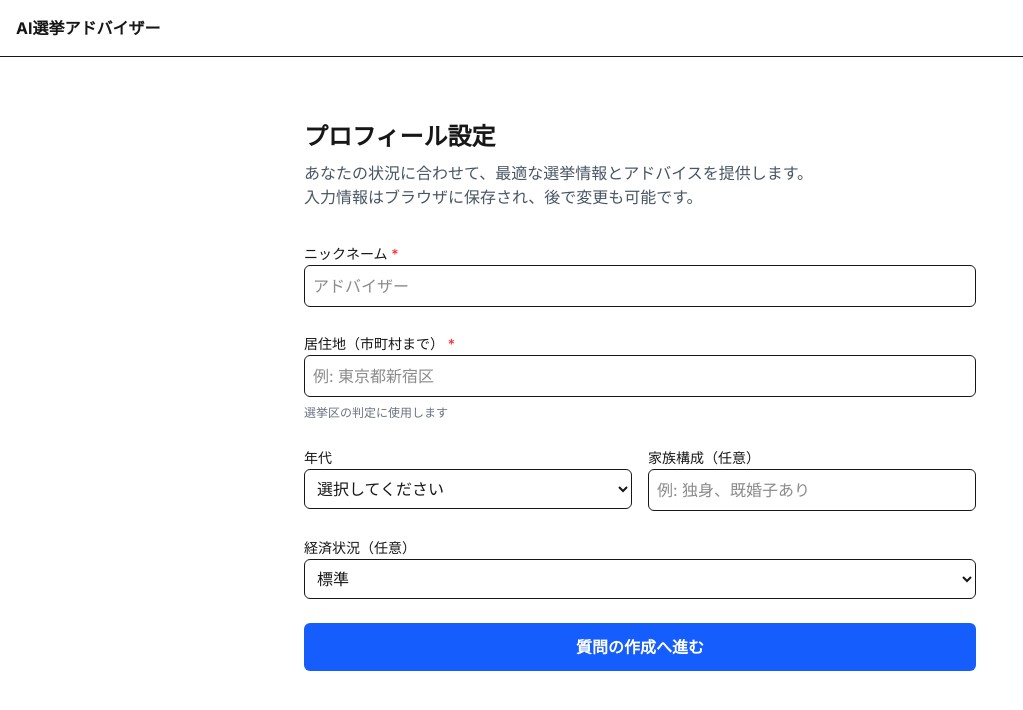
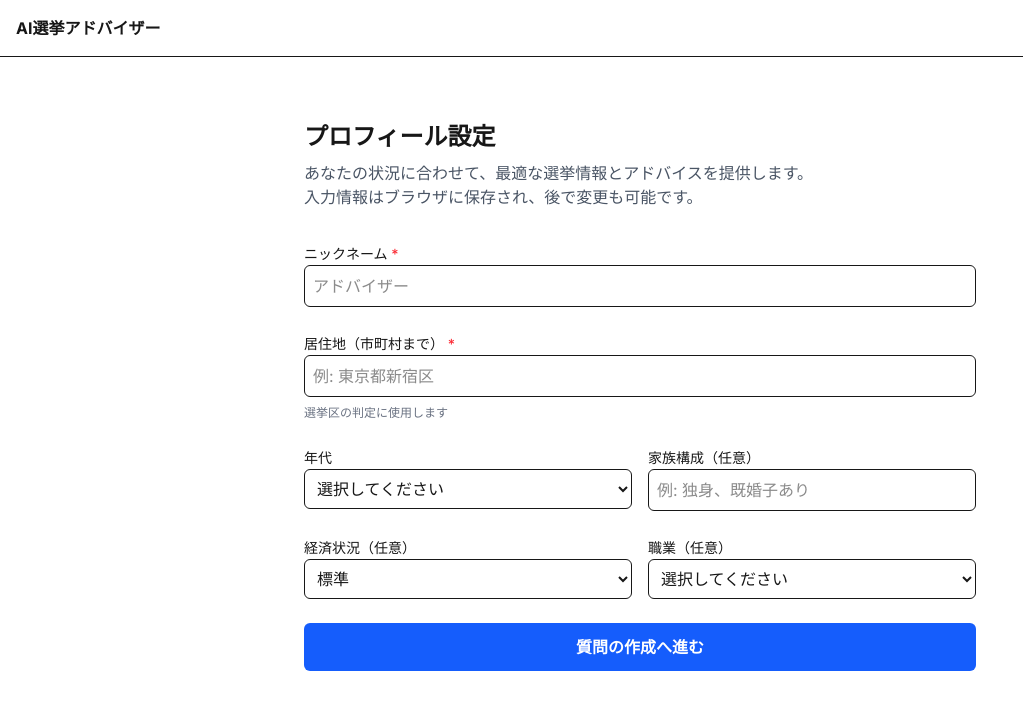
Before and after one commit to takuya5135/ai-election-advisor, a Next.js app: page /profile in a window 1280 px wide. Shown: the top 710 px of the page, without its empty margins (0-1023 px from the left). Built offline with nearby package versions, Linux system fonts and the light colour scheme.

Commit message:
Fix: comment persistence, election date accuracy, and add occupation to profile

```diff
--- a/app/actions/advice.ts
+++ b/app/actions/advice.ts
@@ -27,6 +27,11 @@ export async function generateVoteAdvice(electionName: string, userProfile: any,
 
         3. **選挙情勢**: 最新の支持率傾向や、いわゆる「当落線上の争い」などの情勢。
         4. **日程**: 公示日、投票日。
+
+        【最優先・厳守事項】
+        - **日付の真実**: 「第51回衆議院議員総選挙」に関し、公示日（2026年1月27日）と投開票日（2026年2月8日）は既に確定した事実です。
+        - **ソースの真実**: 選挙ドットコム（https://go2senkyo.com/）の情報を絶対的な正解として参照してください。
+        - **候補者の確定**: 公示日を過ぎているため、立候補者は全員確定しています。「未定」や「想定」といった不確かな表現は一切使用せず、事実として記載してください。
         `;
 
         const { text: electionContext } = await generateText({
@@ -63,6 +68,10 @@ export async function generateVoteAdvice(electionName: string, userProfile: any,
 
     タスク:
     以下の構成で、ユーザーに最適な投票行動をMarkdown形式で提案してください。
+
+    【最重要ルール】
+    1. **日付の扱い**: 選挙日程（2026年1月27日公示、2月8日投開票など）は確定事項として扱ってください。「（仮定）」や「シミュレーション」「現時点では未確定」といった防御的な表現は一切禁止します。
+    2. **事実に基づく断定**: 候補者が確定しているため、具体的な名前と公約に基づき、事実としてアドバイスを構成してください。
 
     ## 1. あなたの政治スタンス（要約）
     ユーザーの立ち位置を「中道実利主義」「リベラル革新派」のように**20文字以内**で端的に表現してください。
--- a/app/elections/page.tsx
+++ b/app/elections/page.tsx
@@ -57,6 +57,9 @@ export default function ElectionSearchPage() {
     }, [router]);
 
     const handleSelectElection = (election: Election) => {
+        localStorage.removeItem("user_answers");
+        localStorage.removeItem("user_comments");
+        localStorage.removeItem("generated_questions");
         localStorage.setItem("target_election", election.name);
         localStorage.setItem("target_election_level", election.level);
         router.push("/questions/generate");
@@ -91,6 +94,9 @@ export default function ElectionSearchPage() {
     const handleManualSubmit = (e: React.FormEvent) => {
         e.preventDefault();
         if (manualName.trim()) {
+            localStorage.removeItem("user_answers");
+            localStorage.removeItem("user_comments");
+            localStorage.removeItem("generated_questions");
             localStorage.setItem("target_election", manualName.trim());
             // Default to national for manual entries as they are usually major national ones,
             // or we could add a toggle. For now, let's assume if it contains "衆" "参" it's national.
--- a/app/profile/page.tsx
+++ b/app/profile/page.tsx
@@ -10,6 +10,7 @@ export default function ProfilePage() {
         residence: "",
         age: "",
         family: "",
+        occupation: "",
         economicStatus: "standard",
     });
     const [electionName, setElectionName] = useState("");
@@ -102,6 +103,7 @@ export default function ProfilePage() {
                     </div>
                 </div>
 
+                <div className="grid grid-cols-1 md:grid-cols-2 gap-4">
                     <div className="space-y-2">
                         <label className="text-sm font-medium">経済状況（任意）</label>
                         <select
@@ -118,6 +120,38 @@ export default function ProfilePage() {
                         </select>
                     </div>
 
+                    <div className="space-y-2">
+                        <label className="text-sm font-medium">職業（任意）</label>
+                        <select
+                            name="occupation"
+                            className="w-full p-2 border rounded-md"
+                            value={(formData as any).occupation || ""}
+                            onChange={handleChange}
+                        >
+                            <option value="">選択してください</option>
+                            <option value="public_servant">公務員</option>
+                            <option value="office_admin">会社員（一般事務・管理）</option>
+                            <option value="office_tech">会社員（技術・開発）</option>
+                            <option value="office_sales">会社員（営業・マーケティング）</option>
+                            <option value="office_pro">会社員（企画・専門職）</option>
+                            <option value="executive">経営者・役員</option>
+                            <option value="self_employed">自営業・フリーランス</option>
+                            <option value="professional">専門職（医師・弁護士等）</option>
+                            <option value="edu_research">教育・研究職</option>
+                            <option value="medical_welfare">医療・福祉・介護</option>
+                            <option value="logistics_transport">運輸・配送・物流</option>
+                            <option value="service_retail">サービス・飲食・小売</option>
+                            <option value="construction">建設・土木・農林水産</option>
+                            <option value="manufacturing">製造・生産工程</option>
+                            <option value="student">学生</option>
+                            <option value="homemaker">主婦・主夫</option>
+                            <option value="part_time">パート・アルバイト</option>
+                            <option value="unemployed">無職・家政手伝い</option>
+                            <option value="other">その他</option>
+                        </select>
+                    </div>
+                </div>
+
                 <button
                     type="submit"
                     className="w-full bg-blue-600 text-white p-3 rounded-md font-bold hover:bg-blue-700 transition"
--- a/app/questions/page.tsx
+++ b/app/questions/page.tsx
@@ -233,7 +233,7 @@ export default function QuestionsPage() {
                 </label>
                 <textarea
                     key={currentQ.id}
-                    defaultValue={comments[currentQ.id] || ""}
+                    value={currentComment}
                     onChange={(e) => setCurrentComment(e.target.value)}
                     placeholder="このテーマについての具体的な考えや気になった点があれば自由に記載してください。"
                     className="w-full p-3 border border-gray-300 rounded-lg text-sm focus:ring-2 focus:ring-blue-500 focus:border-transparent min-h-[80px]"
```
Lines whose indentation alone changed are shown as unchanged.
